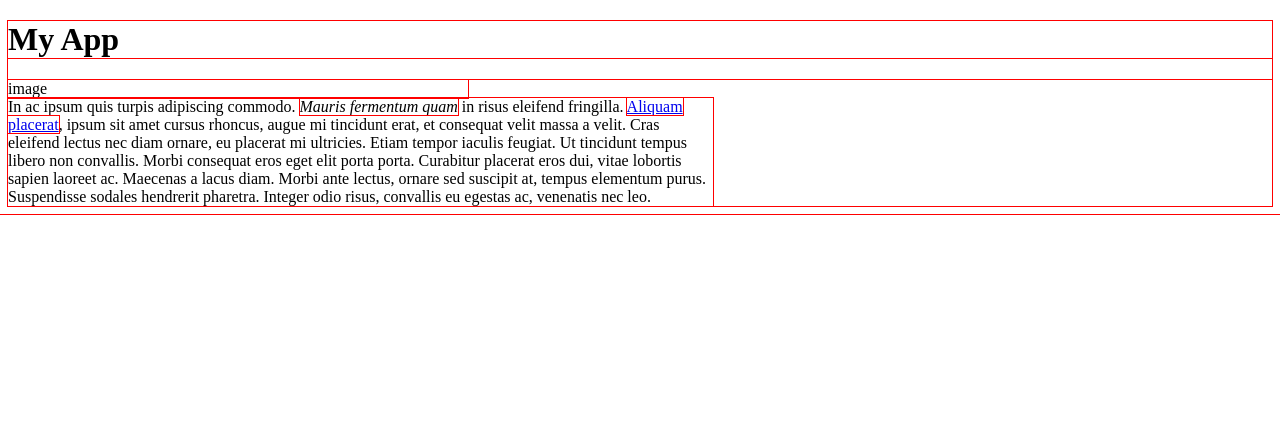
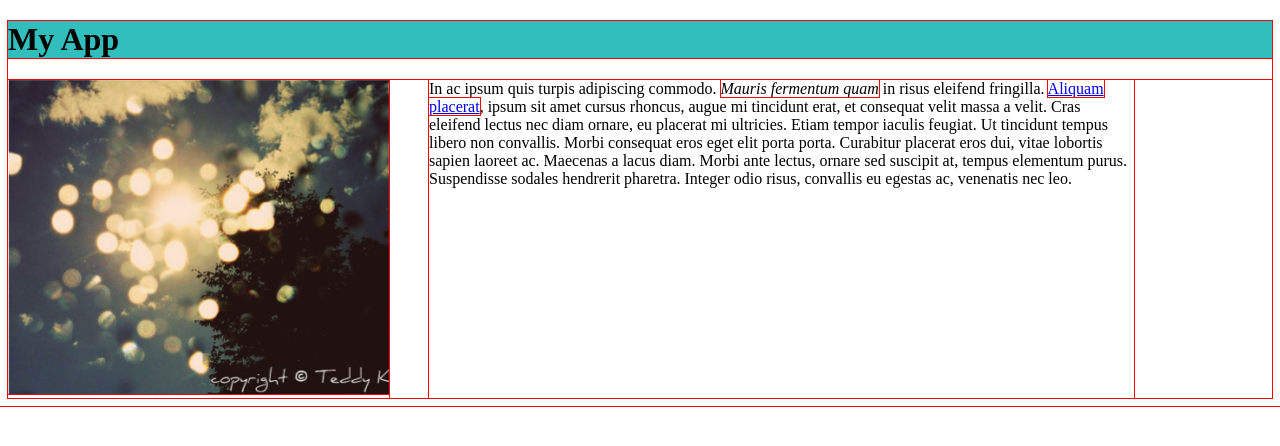
Before and after one commit to cshung/MiscLab, a plain HTML site: page IntroToHtmlCssUdacity/portfolio/toplist/index.html in a window 1280 px wide. Drawn offline with Linux system fonts and the light colour scheme.

Commit message:
Final result of Intro to HTML and CSS lesson 1

```diff
--- a/IntroToHtmlCssUdacity/portfolio/toplist/index.html
+++ b/IntroToHtmlCssUdacity/portfolio/toplist/index.html
@@ -2,11 +2,12 @@
 <html>
   <head>
     <link rel="stylesheet" type="text/css" href="style.css" />
+    <title>Favorite App</title>
   </head>
   <body>
     <h1 class="title">My App</h1>
     <div class="app">
-      <div class="screenshot">image</div>
+      <div class="screenshot"><img src="img/app.png" alt="image"></div>
       <div class="description">In ac ipsum quis turpis adipiscing commodo. <em>Mauris fermentum quam</em> in risus eleifend fringilla. <a href="#">Aliquam placerat</a>, ipsum sit amet cursus rhoncus, augue mi tincidunt erat, et consequat velit massa a velit. Cras eleifend lectus nec diam ornare, eu placerat mi ultricies. Etiam tempor iaculis feugiat. Ut tincidunt tempus libero non convallis. Morbi consequat eros eget elit porta porta. Curabitur placerat eros dui, vitae lobortis sapien laoreet ac. Maecenas a lacus diam. Morbi ante lectus, ornare sed suscipit at, tempus elementum purus. Suspendisse sodales hendrerit pharetra. Integer odio risus, convallis eu egestas ac, venenatis nec leo.</div>
     </div>
   <body>
--- a/IntroToHtmlCssUdacity/portfolio/toplist/style.css
+++ b/IntroToHtmlCssUdacity/portfolio/toplist/style.css
@@ -1,3 +1,13 @@
+.description {
+    margin-left: 40px;
+}
+
+.title {
+    background: #33bebe
+}
+.app{
+  display:flex;
+}
 .screenshot{
   max-width:460px;
 }
```
Also changed, not shown: IntroToHtmlCssUdacity/portfolio/toplist/img/app.png (added).
